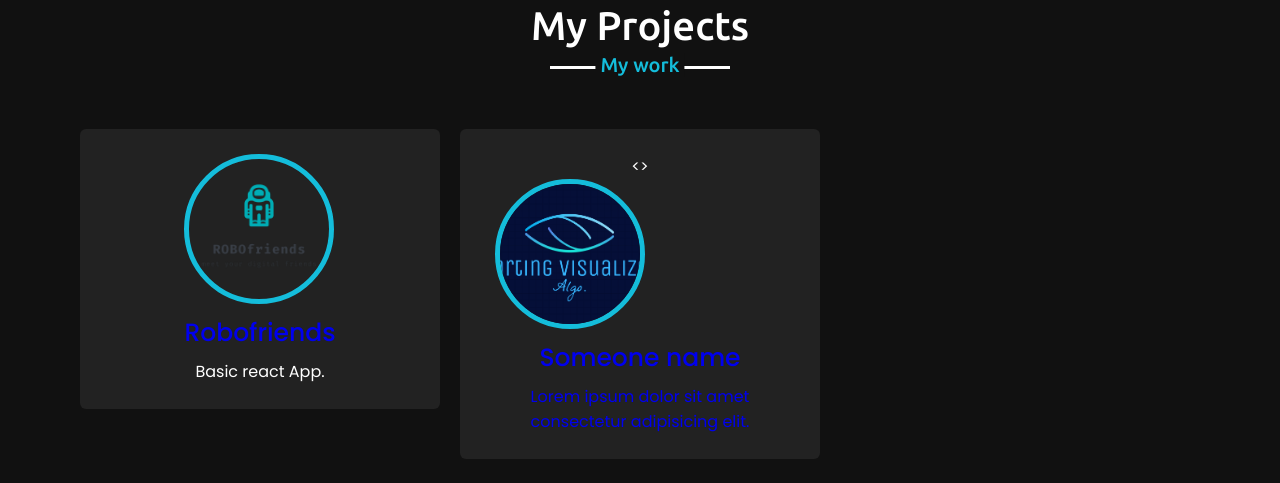
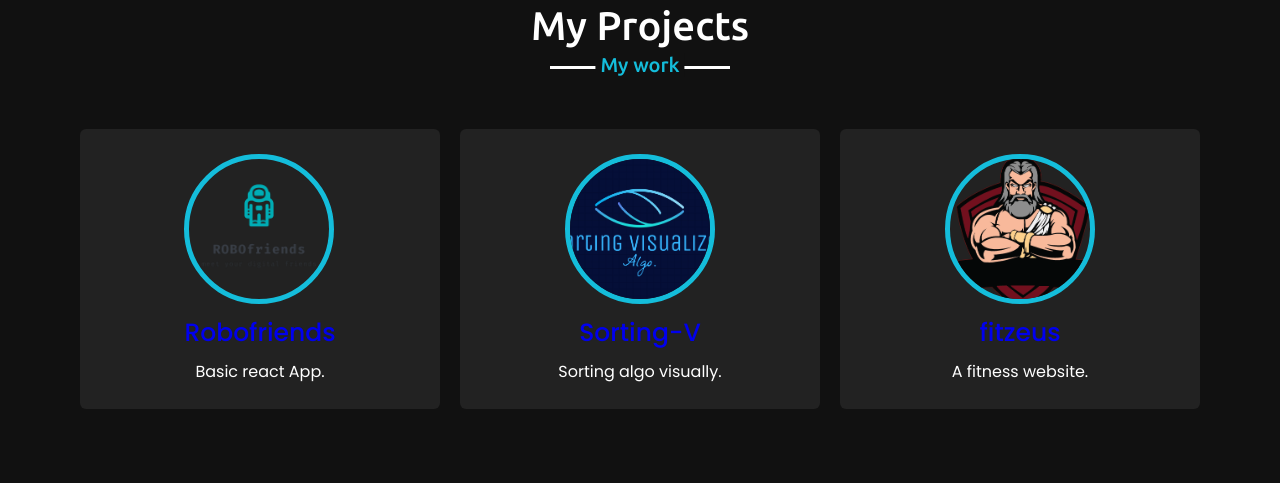
Before and after one commit to imchiragtyagi/myportfolio, a plain HTML site: page index.html in a window 1280 px wide. Shown: the part 2816-3299 px from the top of the page. Drawn offline with nearby package versions, Linux system fonts and the light colour scheme.

Commit message:
new project

```diff
--- a/index.html
+++ b/index.html
@@ -161,11 +161,11 @@ x
                     </div>
                 </div>
                 <div class="card">
-                    <div class="box"><>
+                    <div class="box">
                       <a href="https://admiring-goldberg-9872ce.netlify.app" target="_blank">
                         <img src="logo4.png" alt="Sorting visualizer">
-                        <div class="text">Someone name</div>
-                        <p>Lorem ipsum dolor sit amet consectetur adipisicing elit.</p>
+                        <div class="text">Sorting-V</div></a>
+                        <p>Sorting algo visually.</p>
                     </div>
                 </div>
 
```
